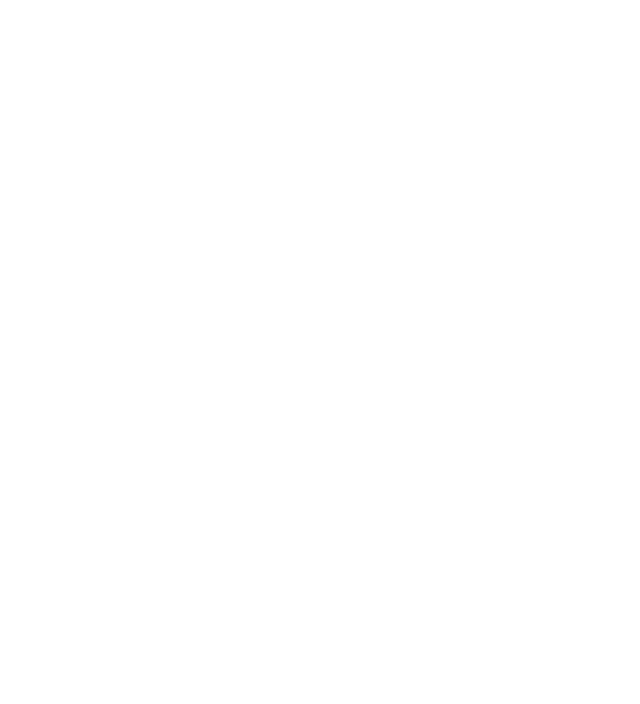
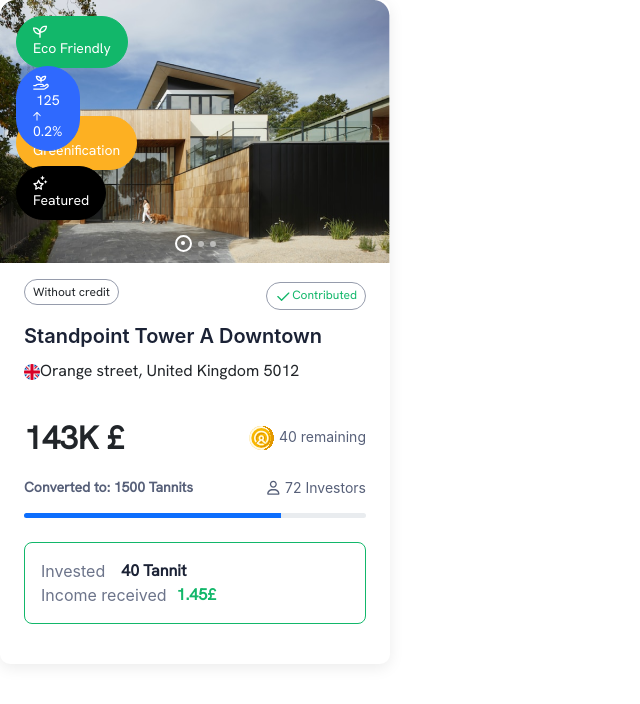
Before and after one commit to Alexgitjones/tannit, a React (Create React App) app: page /investment-card in a window 1280 px wide. Before the commit this address had no page. Shown: the top 704 px of the page, without its empty margins (0-640 px from the left). Built offline with nearby package versions, Linux system fonts and the light colour scheme.

Commit message:
investment card & slick

```diff
--- a/package.json
+++ b/package.json
@@ -10,6 +10,8 @@
     "react-dom": "^18.2.0",
     "react-router-dom": "^6.22.0",
     "react-scripts": "5.0.1",
+    "react-slick": "^0.30.1",
+    "slick-carousel": "^1.8.1",
     "web-vitals": "^2.1.4"
   },
   "scripts": {
--- a/src/App.css
+++ b/src/App.css
@@ -3744,3 +3744,9 @@ section.main-grid2.d-flex.comp-profile {
   line-height: 20px;
   height: 108px !important;
 }
+.card-inner3.invi.my-4.yellow {
+  border: 1px solid #f8aa43 !important;
+}
+.col.invest-card-comp {
+  max-width: 390px !important;
+}
--- a/src/App.js
+++ b/src/App.js
@@ -27,6 +27,7 @@ import Sellingshare from './pages/dashboardpages/sellingshare';
 import Profile from './pages/dashboardpages/profile';
 import Home from './pages/landingpages/home';
 import Header from './component/header';
+import Investmentcard from './component/investment-card';
 import Autanticationheader from './component/authanticationheader';
 import DashHeader from './component/dashheader';
 import Completeprofile from './component/complete-profile';
@@ -69,6 +70,7 @@ function App() {
           <Route path="/purchase-confirm" element={<Purchaseconfirm />} />
           <Route path="/my-investment" element={<Myinvestment />} />
           <Route path="/complete-profile" element={<Completeprofile />} />
+          <Route path="/investment-card" element={<Investmentcard />} />
         {/* <Header /> */}
         {/* <Autanticationheader />  */}
         {/* <DashHeader />  */}
--- /dev/null
+++ b/src/component/investment-card.js
@@ -0,0 +1,104 @@
+import React from "react";
+import Slider from "react-slick";
+import "slick-carousel/slick/slick.css";
+import "slick-carousel/slick/slick-theme.css";
+
+export default function Investmentcard() {
+    var settings = {
+        dots: true,
+        infinite: true,
+        speed: 500,
+        slidesToShow: 1,
+        slidesToScroll: 1,
+      };
+      return (
+    <div className="col invest-card-comp">
+    <div className="card">
+
+                <div id="carouselExampleIndicators" className="carousel slide" data-bs-ride="carousel">
+                    <div className="carousel-indicators">
+                        <button type="button" data-bs-target="#carouselExampleIndicators" data-bs-slide-to="0"
+                            className="active" aria-current="true" aria-label="Slide 1"></button>
+                        <button type="button" data-bs-target="#carouselExampleIndicators" data-bs-slide-to="1"
+                            aria-label="Slide 2"></button>
+                        <button type="button" data-bs-target="#carouselExampleIndicators" data-bs-slide-to="2"
+                            aria-label="Slide 3"></button>
+                    </div>
+                    <div className="carousel-inner">
+                    <Slider {...settings}>
+                        <div className="carousel-item active">
+                            <img src="assets/images/Image1.png" className="d-block w-100" alt="..." />
+                            <button className="image-btn"><img src="assets/icons/leaf.svg" alt="" />Eco
+                                Friendly</button>
+                                <button className="image-btn-2"><img src="assets/icons/clock.svg"
+                                    alt="" />Greenification</button>
+                                    <button className="image-btn-3"><img src="assets/icons/stars.svg"
+                            alt="" />Featured</button>
+                            <button className="image-btn-4"><img src="assets/icons/hleaf.svg" alt="" />125 <img
+                                    src="assets/icons/up.svg " alt="" />0.2% </button>
+
+                        </div>
+                        <div className="carousel-item">
+                            <img src="assets/images/Image1.png" className="d-block w-100" alt="..." />
+                            <button className="image-btn-2"><img src="assets/icons/clock.svg"
+                                    alt="" />Greenification</button>
+                            <button className="image-btn-4"><img src="assets/icons/hleaf.svg" alt="" />125 <img
+                            src="assets/icons/up.svg " alt="" />0.2% </button>
+                        </div>
+                        <div className="carousel-item">
+                            <img src="assets/images/Image1.png" className="d-block w-100" alt="..." />
+                            <button className="image-btn-3"><img src="assets/icons/stars.svg"
+                            alt="" />Featured</button>
+                            <button className="image-btn-4"><img src="assets/icons/hleaf.svg" alt="" />125 <img
+                            src="assets/icons/up.svg " alt="" />0.2% </button>
+                        </div>
+                        </Slider>
+                    </div>
+
+                </div>
+
+
+
+                <div className="card-body">
+                    <div className="p2s d-flex">
+                    <p className="global-ct">Without credit</p>
+                    <p className="global-ct2"> <img src="assets/icons/tick.svg" alt="" />Contributed</p>
+                </div>
+                    <h5 className="p-card-title">Standpoint Tower A Downtown</h5>
+                    <p className="card-text"><span><img src="assets/icons/gb 1.svg" alt="" /></span>
+                        Orange street, United Kingdom 5012
+                    </p>
+
+                    <div>
+                        <div className="card-inner">
+                            <div className="amount">143K £</div>
+                            <div className="remain"> <img src="assets/icons/Tannit coin.svg" alt="" />40 remaining
+                            </div>
+
+                        </div>
+                        <div className="card-inner2">
+                            <div className="amount-text">Converted to: 1500 Tannits</div>
+                            <div className="investor"> <img src="assets/icons/Icon2.svg" alt="" />72 Investors</div>
+
+                        </div>
+                        <div className="progress">
+                            <div className="progress-bar" role="progressbar" style={{'width': '75%'}} aria-valuenow="75"
+                                aria-valuemin="0" aria-valuemax="100"></div>
+                        </div>
+                        <div className="card-inner3 invi my-4 ">
+                            <div className="profit d-flex pf2">Invested
+                                <p>40 Tannit</p>
+                            </div>
+                            <div className="returned d-flex rf2 ">Income received
+                                <p className="g-text">1.45£</p>
+                            </div>
+
+
+                        </div>
+                    </div>
+                </div>
+
+            </div>
+            </div>
+    );
+ }
--- a/src/pages/dashboardpages/myinvestment.js
+++ b/src/pages/dashboardpages/myinvestment.js
@@ -249,12 +249,12 @@ function myinvestment() {
                             <div className="progress-bar" role="progressbar" style={{'width': '75%'}} aria-valuenow="75"
                                 aria-valuemin="0" aria-valuemax="100"></div>
                         </div>
-                        <div className="card-inner3 invi my-4 ">
+                        <div className="card-inner3 invi my-4 yellow ">
                             <div className="profit d-flex pf2">Invested
                                 <p>40 Tannit</p>
                             </div>
                             <div className="returned d-flex rf2 ">Income received
-                                <p className="g-text">1.45£</p>
+                                <p className="g-text"></p>
                             </div>
 
 
```
Also changed, not shown: 1 other file (tests, documents, lock files or other folders).
